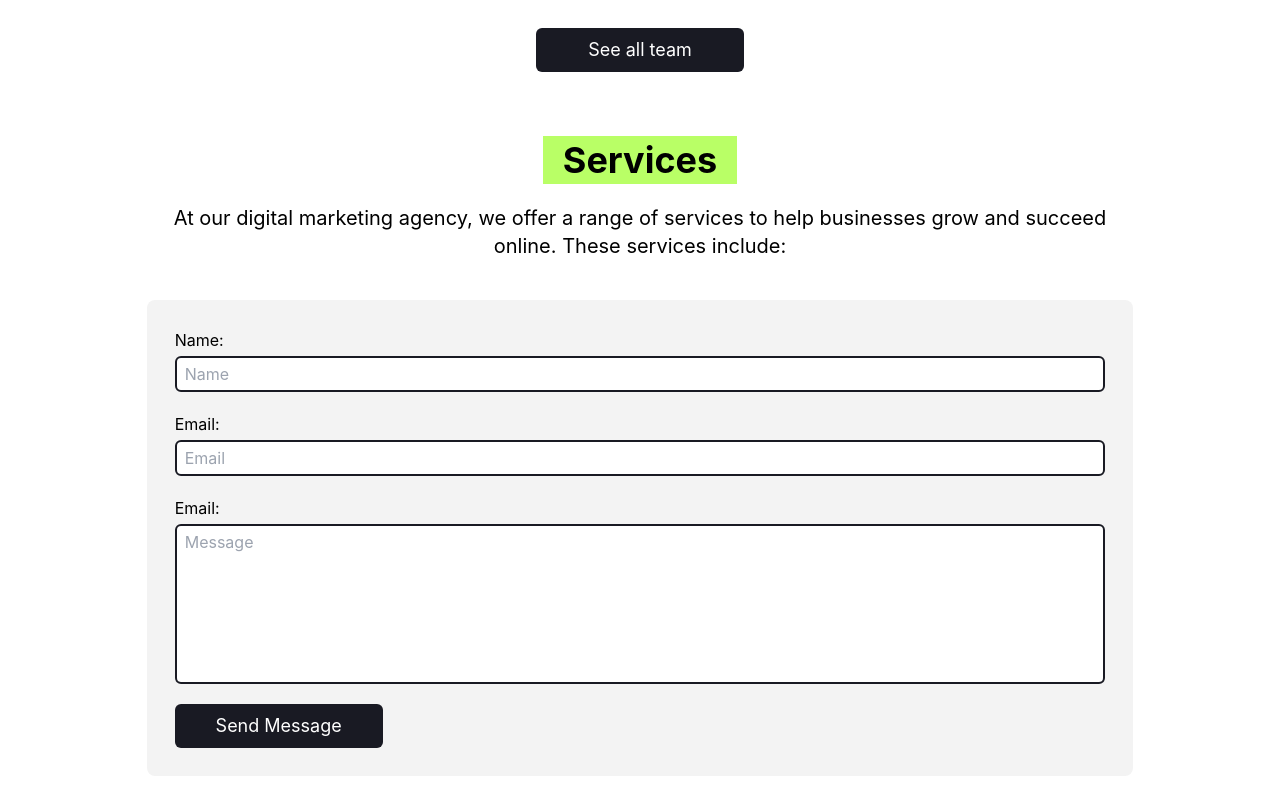
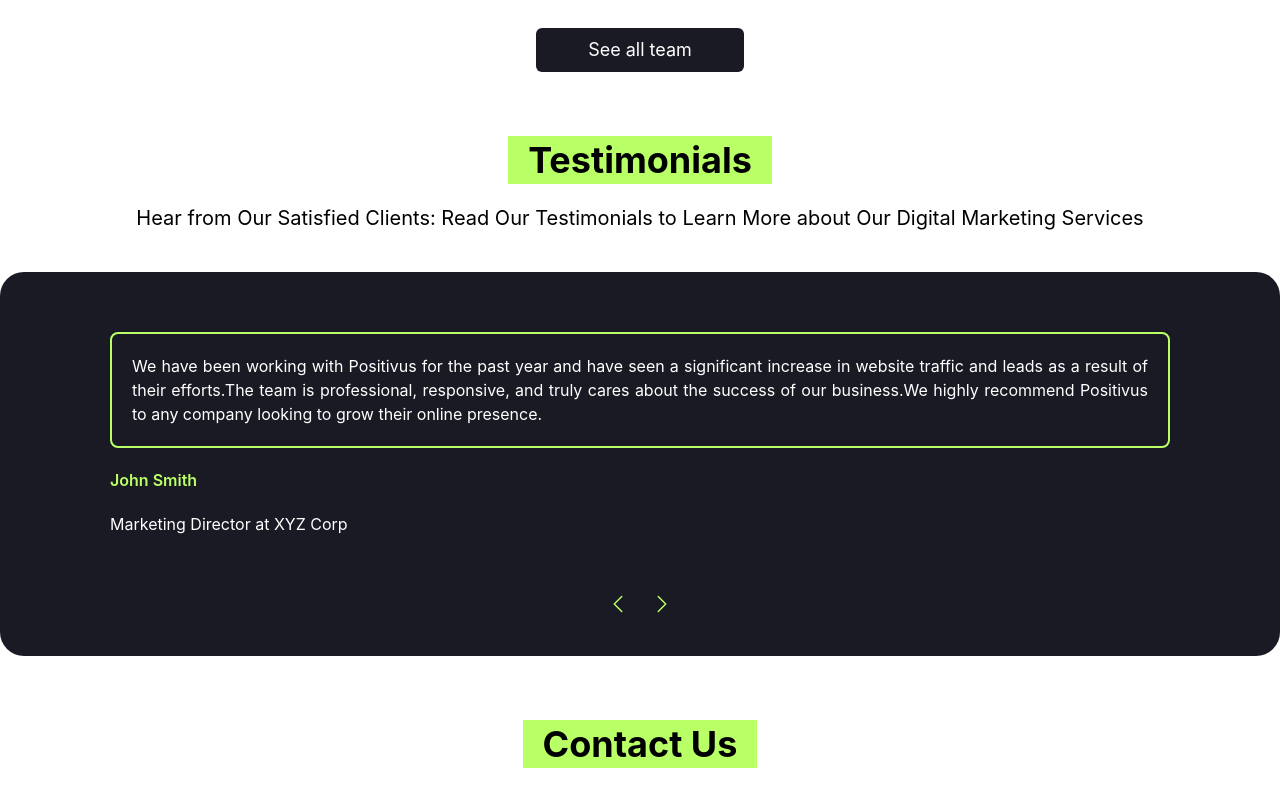
Before and after one commit to sobhanagh/Positivus-Landing-reactjs, a React (Create React App) app: page / in a window 1280 px wide. Shown: the part 4400-5192 px from the top of the page. Built offline with nearby package versions, Linux system fonts and the light colour scheme.

Commit message:
add Testimonials component

```diff
--- a/src/App.js
+++ b/src/App.js
@@ -5,6 +5,7 @@ import Navbar from "./components/Navbar";
 import OnWorkingProcess from "./components/OnWorkingProcess";
 import Services from "./components/Services";
 import Teams from "./components/Teams";
+import Testimonials from "./components/Testimonials";
 
 function App() {
   return (
@@ -15,6 +16,7 @@ function App() {
       <CaseStudies />
       <OnWorkingProcess />
       <Teams />
+      <Testimonials />
       <ContactUs />
     </div>
   );
--- a/src/components/ContactUs.jsx
+++ b/src/components/ContactUs.jsx
@@ -3,8 +3,8 @@ const ContactUs = () => {
     return (
         <div className="my-16 px-10 w-10/12 mx-auto">
             <div className="flex flex-col items-center gap-5">
-                <h1 className="bg-greenColor font-bold text-2xl px-5 py-1 lg:text-4xl">Services</h1>
-                <p className="text-center max-w-5xl lg:text-xl">At our digital marketing agency, we offer a range of services to help businesses grow and succeed online. These services include:</p>
+                <h1 className="bg-greenColor font-bold text-2xl px-5 py-1 lg:text-4xl">Contact Us</h1>
+                <p className="text-center max-w-5xl lg:text-xl">Connect with Us: Let's Discuss Your Digital Marketing Needs</p>
             </div>
             <div className=" bg-silverColor gap-5 p-7 mt-10 rounded-lg">
                 <div className="flex flex-col gap-5 ">
@@ -17,7 +17,7 @@ const ContactUs = () => {
                         <input placeholder="Email" className="border-darkColor border-2 outline-none rounded-md px-2 py-1" type="text" />
                     </form>
                     <form className="flex flex-col gap-1">
-                        <label>Email:</label>
+                        <label>Message:</label>
                         <textarea placeholder="Message" className="border-darkColor border-2 outline-none rounded-md px-2 py-1 resize-none h-40" type="text" />
                     </form>
                     <a className="flex" href="#">
--- /dev/null
+++ b/src/components/Testimonials.jsx
@@ -0,0 +1,89 @@
+import { useState } from "react"
+import { useEffect } from "react"
+
+const Testimonials = () => {
+
+    const data = [
+        {
+            name: "John Smith",
+            title: "Marketing Director at XYZ Corp",
+            comment: "We have been working with Positivus for the past year and have seen a significant increase in website traffic and leads as a result of their efforts.The team is professional, responsive, and truly cares about the success of our business.We highly recommend Positivus to any company looking to grow their online presence."
+        },
+        {
+            name: "Emily Johnson",
+            title: "Senior SEO Specialist",
+            comment: "We have been working with Positivus for the past year and have seen a significant increase in website traffic and leads as a result of their efforts.The team is professional, responsive, and truly cares about the success of our business.We highly recommend Positivus to any company looking to grow their online presence."
+        },
+        {
+            name: "Brian Wiliams",
+            title: "Social Media Specialist",
+            comment: "We have been working with Positivus for the past year and have seen a significant increase in website traffic and leads as a result of their efforts.The team is professional, responsive, and truly cares about the success of our business.We highly recommend Positivus to any company looking to grow their online presence."
+        },
+    ]
+
+    const [index, setIndex] = useState(0)
+
+    useEffect(() => {
+        const lastIndex = data.length - 1;
+        if (index < 0) {
+            setIndex(lastIndex);
+        }
+        else if (index > lastIndex) {
+            setIndex(0);
+        }
+    }, [index])
+
+    return (
+        <div className="my-16 max-w-7xl mx-auto px-10 xl:px-0">
+            <div className="flex flex-col items-center gap-5">
+                <h1 className="bg-greenColor font-bold text-2xl px-5 py-1 lg:text-4xl">Testimonials</h1>
+                <p className="text-center max-w-5xl lg:text-xl">Hear from Our Satisfied Clients: Read Our Testimonials to Learn More about Our Digital Marketing Services</p>
+            </div>
+            <div className="flex flex-col items-center justify-between bg-darkColor sm:p-10 rounded-3xl overflow-hidden mt-10 min-h-96">
+                <div className="w-11/12 text-white relative">
+                    {
+                        data.map((item, itemIndex) => {
+                            const { name, title, comment } = item;
+                            let style = "translate-x-full";
+                            if (index === itemIndex) {
+                                style = "translate-x-0";
+                            }
+                            else if (index - 1 === itemIndex || (index === 0 && itemIndex === data.length - 1)) {
+                                style = "-translate-x-full";
+                            }
+
+                            return (
+                                <article key={item.title}
+                                    className={`${style} transition duration-300 absolute inset-0 flex flex-col gap-5
+                                ${index === itemIndex ? 'opacity-100' : 'opacity-0'} p-5`}
+                                >
+                                    <p className="border-2 text-justify border-greenColor rounded-lg p-5">{comment}</p>
+                                    <h1 className="font-semibold text-greenColor">{name}</h1>
+                                    <h2>{title}</h2>
+                                </article>
+                            )
+                        })
+                    }
+                </div>
+                <div className="flex items-center text-greenColor gap-5 mt-10">
+                    <button onClick={() => setIndex(index - 1)}>
+                        <svg xmlns="http://www.w3.org/2000/svg" fill="none" viewBox="0 0 24 24" strokeWidth={1.5} stroke="currentColor" className="size-6 cursor-pointer">
+                            <path strokeLinecap="round" strokeLinejoin="round" d="M15.75 19.5 8.25 12l7.5-7.5"
+                            />
+                        </svg>
+                    </button>
+                    <button onClick={() => setIndex(index + 1)}>
+                        <svg xmlns="http://www.w3.org/2000/svg" fill="none" viewBox="0 0 24 24" strokeWidth={1.5} stroke="currentColor" className="size-6 cursor-pointer">
+                            <path strokeLinecap="round" strokeLinejoin="round" d="m8.25 4.5 7.5 7.5-7.5 7.5"
+                            />
+                        </svg>
+                    </button>
+                </div>
+            </div>
+
+
+        </div >
+    )
+}
+
+export default Testimonials
```
